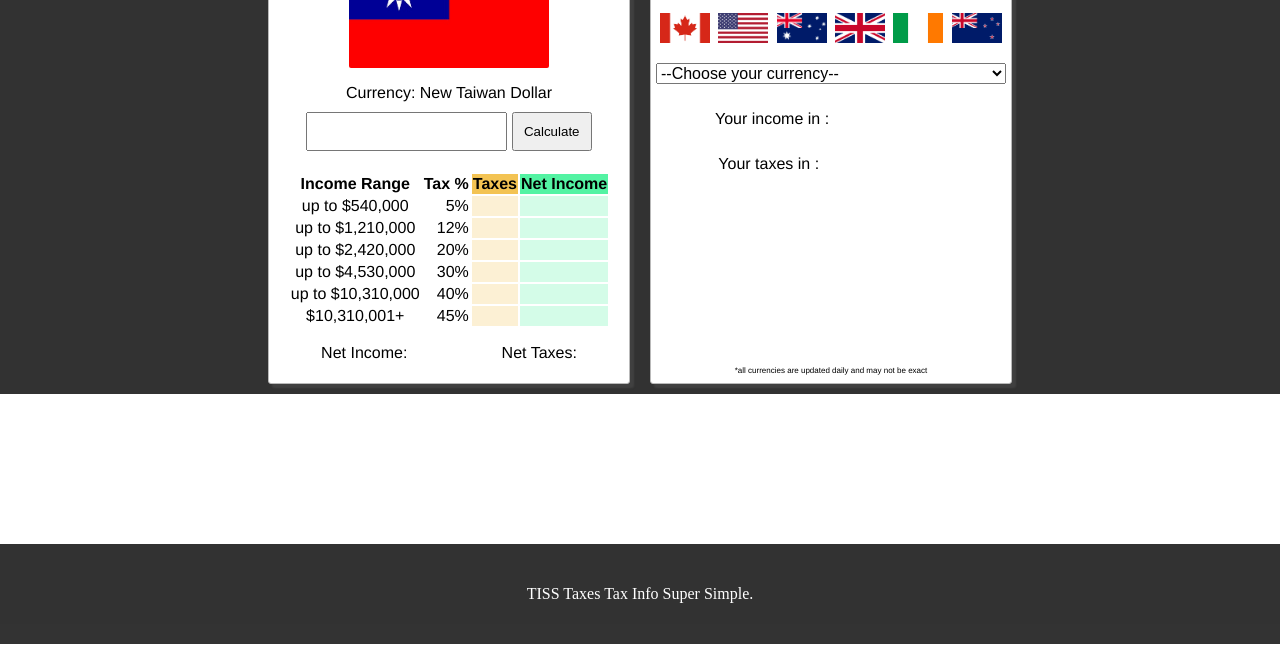
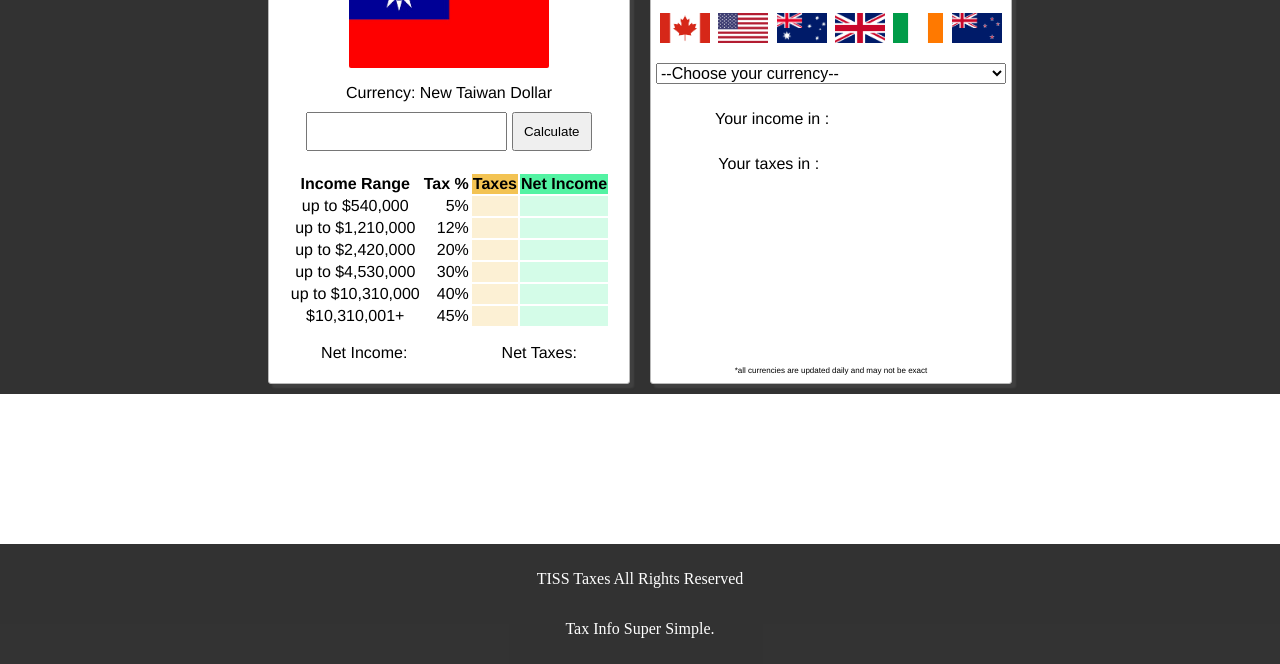
Before and after one commit to markoco14/taiwan-tax-calculator, a plain HTML site: page index.html in a window 1280 px wide. Shown: the part 901-1565 px from the top of the page. Drawn offline with Linux system fonts and the light colour scheme; no server answers.

Commit message:
Footer design changes

```diff
--- a/index.html
+++ b/index.html
@@ -211,11 +211,13 @@
 			/* style the footer */
 			.footer {
 				height:100px;
+				padding:10px;
+				display: flex;
+				flex-direction:column;
 				text-align:center;
 				color:white;
 				background-color:rgba(15,15,15,0.85);
 				margin-top:150px;
-				line-height:100px;
 
 			}
 		</style>
@@ -365,7 +367,8 @@
 		</div> <!--//end of calculator and currency exchange container -->
 
 		<div class='footer'>
-			<p>TISS Taxes Tax Info Super Simple.</p>
+			<p>TISS Taxes All Rights Reserved</p>
+			<p>Tax Info Super Simple.</p>
 		</div>
 
 		<!-- I don't know if the JS script is better in the body tag or the head tag !-->
```
